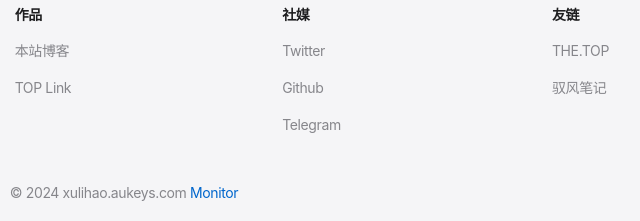
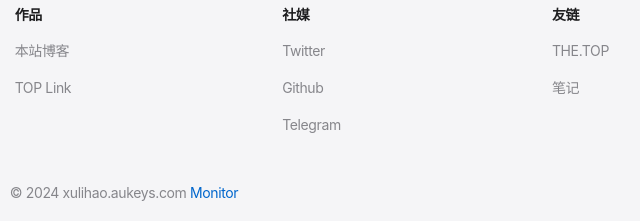
Before and after one commit to LineHank/monitor-document, an Astro site: page / in a window 1280 px wide. Shown: the part 3131-3352 px from the top of the page, 516-1156 px from the left. Built offline with nearby package versions, Linux system fonts and the light colour scheme; Astro itself is replaced by a stand-in of ours.

Commit message:
fix: update readme

```diff
--- a/src/components/Footer.astro
+++ b/src/components/Footer.astro
@@ -32,7 +32,7 @@ const year = date.getFullYear();
           <div class="item resources">
             <div class="item-title">友链</div>
             <a href="https://the.top" target="_blank">THE.TOP</a>
-            <a href="https://yufengbiji.com" target="_blank">驭风笔记</a>
+            <a href="https://github.com/LineHank" target="_blank">笔记</a>
           </div>
 
         </div>
```
Also changed, not shown: README.md, README_CN.md, public/preview/preview_dark.png, 1 other file.
